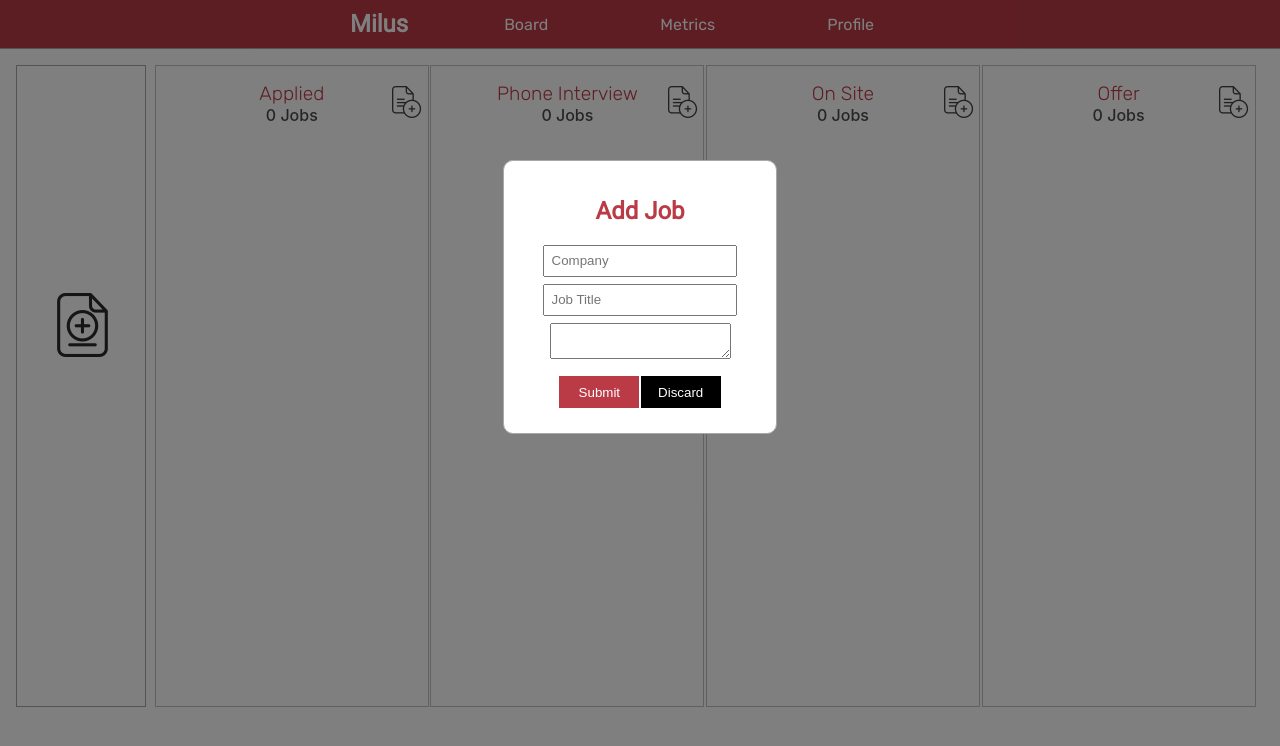
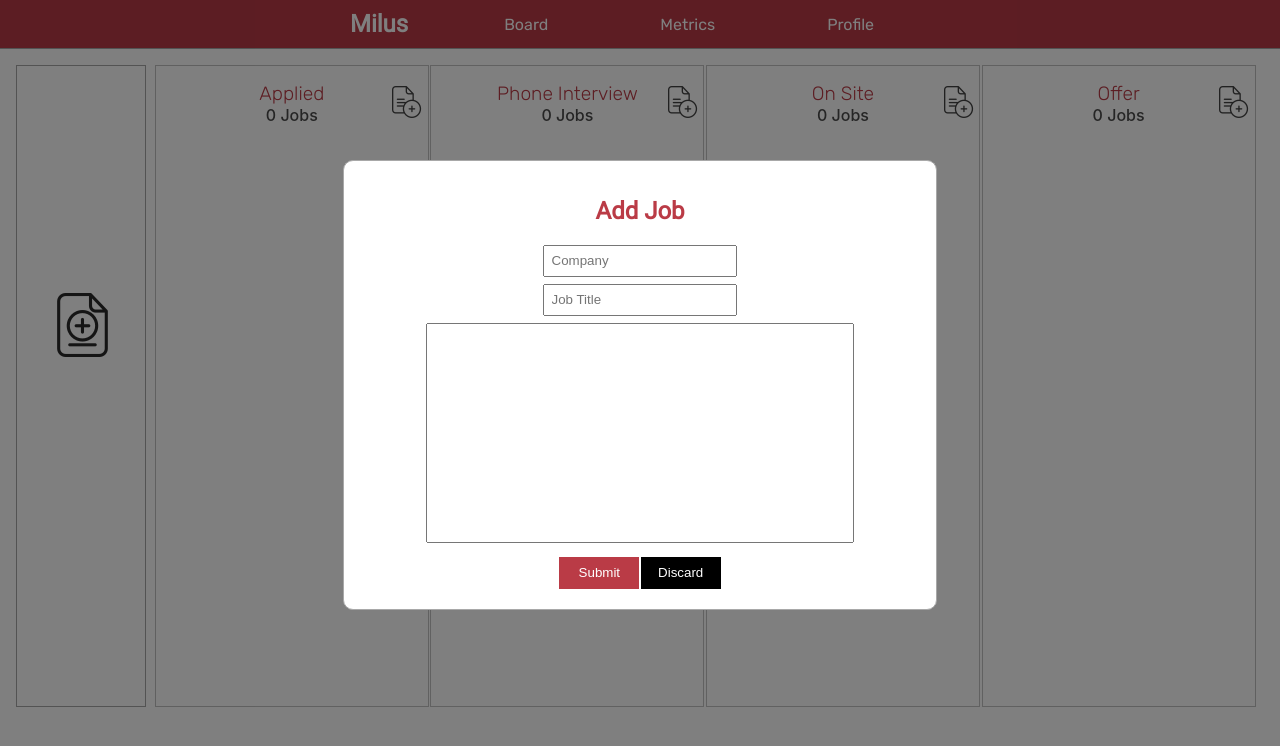
Before and after one commit to liamortiz/milus, a React (Create React App) app: page / in a window 1280 px wide. Both pictures are taken after a click on the button 408 px from the left and 102 px from the top of the page. Shown: the top 746 px of the page. Built offline with nearby package versions, Linux system fonts and the light colour scheme.

Commit message:
Multiple forms

```diff
--- a/src/components/Board/BoardContainer.jsx
+++ b/src/components/Board/BoardContainer.jsx
@@ -6,30 +6,40 @@ const BoardContainer = () => {
 
     const formRef = useRef(null);
     const [currentCard, setCurrentCard] = useState(null);
+    const [currentJob, setCurrentJob] = useState(null);
 
-    const toggleForm = (e=null, card=null) => {
+    const toggleForm = (e=null, card=null, job=null) => {
         if (e) e.preventDefault();
         if (card) setCurrentCard(card);
+        setCurrentJob(job);
+
         formRef.current.classList.toggle('hidden');
     }
 
     const submitJobPost = (job) => {
         toggleForm()
+        setCurrentCard(null);
+        setCurrentJob(null);
         currentCard.addJobPost(job);
     }
+
+    const editJobPost = (job) => {
+        toggleForm(null, null, job);
+    }
+
     return (
         <div id="board-container">
-            <Card openJobForm={toggleForm} heading="Applied"/>
-            <Card openJobForm={toggleForm} heading="Phone Interview"/>
-            <Card openJobForm={toggleForm} heading="On Site"/>
-            <Card openJobForm={toggleForm} heading="Offer"/>
+            <Card openJobForm={toggleForm} editJobPost={editJobPost} heading="Applied"/>
+            <Card openJobForm={toggleForm} editJobPost={editJobPost} heading="Phone Interview"/>
+            <Card openJobForm={toggleForm} editJobPost={editJobPost} heading="On Site"/>
+            <Card openJobForm={toggleForm} editJobPost={editJobPost} heading="Offer"/>
 
             <div className="create-card">
                 <button className="icon add-card-icon"></button>
             </div>
 
             <div ref={formRef} id="job-post-form" className="hidden">
-                <JobPostForm handleSubmit={submitJobPost} toggleForm={toggleForm}/>
+                <JobPostForm handleSubmit={submitJobPost} toggleForm={toggleForm} currentJob={currentJob}/>
             </div>
         </div>
 
--- a/src/components/Board/Card.jsx
+++ b/src/components/Board/Card.jsx
@@ -21,7 +21,6 @@ const Card = (props) => {
         const newState = jobPosts.slice(0, index).concat(jobPosts.slice(index+1));
         setJobPosts(newState);
     }
-
     return (
         <div className="card">
             <div className="card-heading">
@@ -38,7 +37,7 @@ const Card = (props) => {
                         <p>@{job.company}</p>
 
                         <button onClick={() => removeJobPost(job.id)} className="icon trash-icon"></button>
-                        <button className="icon edit-icon"></button>
+                        <button onClick={() => props.editJobPost(job)} className="icon edit-icon"></button>
                     </div>
                     )
                 }
--- a/src/components/Board/JobPostForm.jsx
+++ b/src/components/Board/JobPostForm.jsx
@@ -1,4 +1,4 @@
-import React, { useState } from 'react';
+import React, { useState, useEffect } from 'react';
 import { v4 as uuidv4 } from 'uuid';
 
 const JobPostForm = (props) => {
@@ -7,22 +7,43 @@ const JobPostForm = (props) => {
     const [title, setTitle] = useState("");
     const [description, setDescription] = useState("");
 
+    useEffect(() => {
+        if (props.currentJob) {
+            setCompany(props.currentJob.company);
+            setTitle(props.currentJob.title);
+            setDescription(props.currentJob.description);
+        }
+    }, [props.currentJob])
+
     const handleSubmit = (e) => {
         e.preventDefault();
-        if (company && title) {
-            props.handleSubmit({company, title, id: uuidv4()});
+        if (company && title && description) {
+            props.handleSubmit({company, title, id: uuidv4(), description});
         }
+        setCompany("");
+        setTitle("");
+        setDescription("");
     }
+
+    const discardForm = () => {
+        setCompany("");
+        setTitle("");
+        setDescription("");
+
+        props.toggleForm();
+    }
+
     return (
         <form onSubmit={handleSubmit}>
             <h2>Add Job</h2>
             <input required onChange={(e) => setCompany(e.target.value)} type="text" name="company" placeholder="Company" value={company}/>
             <input required onChange={(e) => setTitle(e.target.value)} type="text" name="title" placeholder="Job Title" value={title}/>
+
             <textarea onChange={(e) => setDescription(e.target.value)} value={description}>
             </textarea>
 
             <button type="submit">Submit</button>
-            <button className="exit-button" onClick={props.toggleForm}>Discard</button>
+            <button className="exit-button" onClick={discardForm}>Discard</button>
         </form>
     )
 }
--- a/src/styles/board.scss
+++ b/src/styles/board.scss
@@ -143,6 +143,20 @@
     top: 0;
     width: 100%;
     height: 50rem;
+    textarea {
+        display: block;
+        margin: 0 auto;
+        width: 25rem;
+        height: 12rem;
+        padding: 1em;
+        resize: none;
+        line-height: 1.5em;
+        font-family: 'Helvetica';
+        text-align: left;
+        &:focus {
+            outline: none;
+        }
+    }
     button {
         border: none;
         padding: .5em;
@@ -166,8 +180,8 @@
     form {
         border: 1px solid $nav-color;
         background: white;
-        width: 15rem;
-        height: 15rem;
+        width: 35rem;
+        height: 26rem;
         border-radius: 10px;
         margin: 0 auto;
         margin-top: 10em;
```
